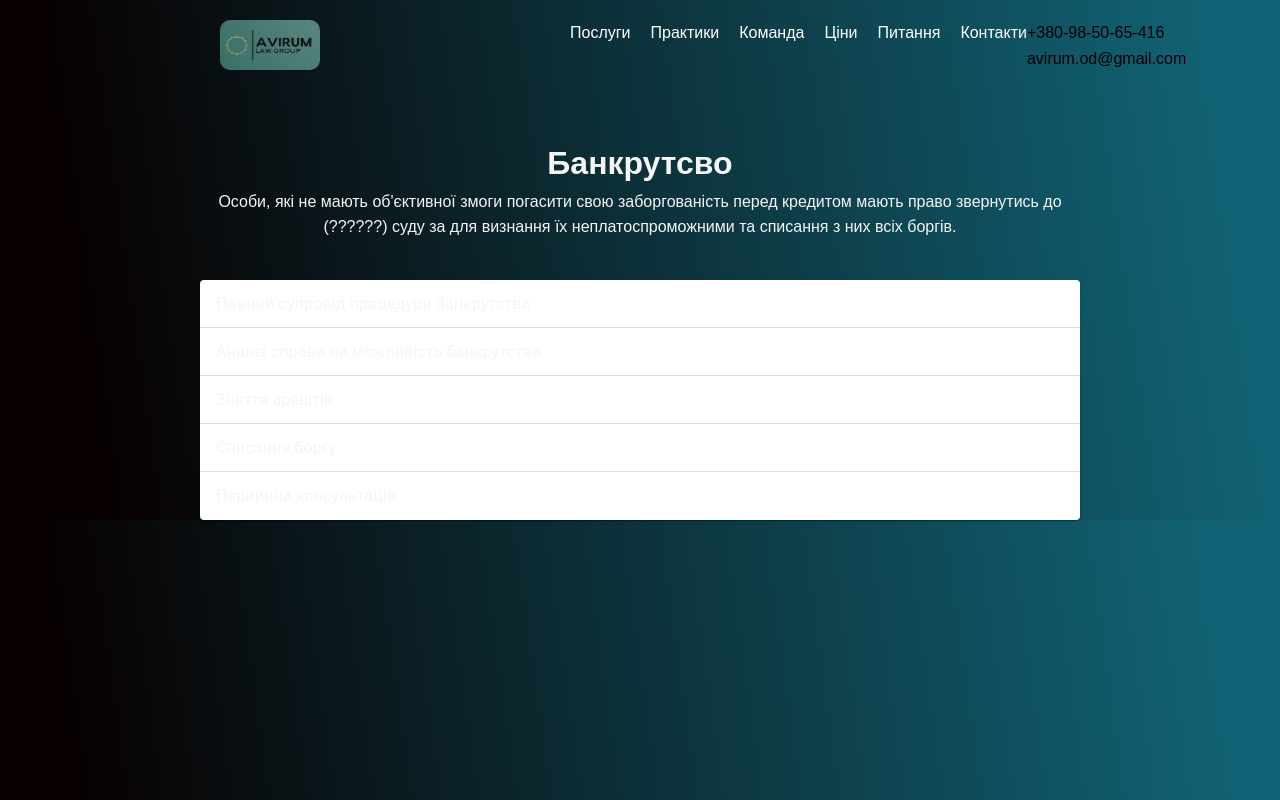
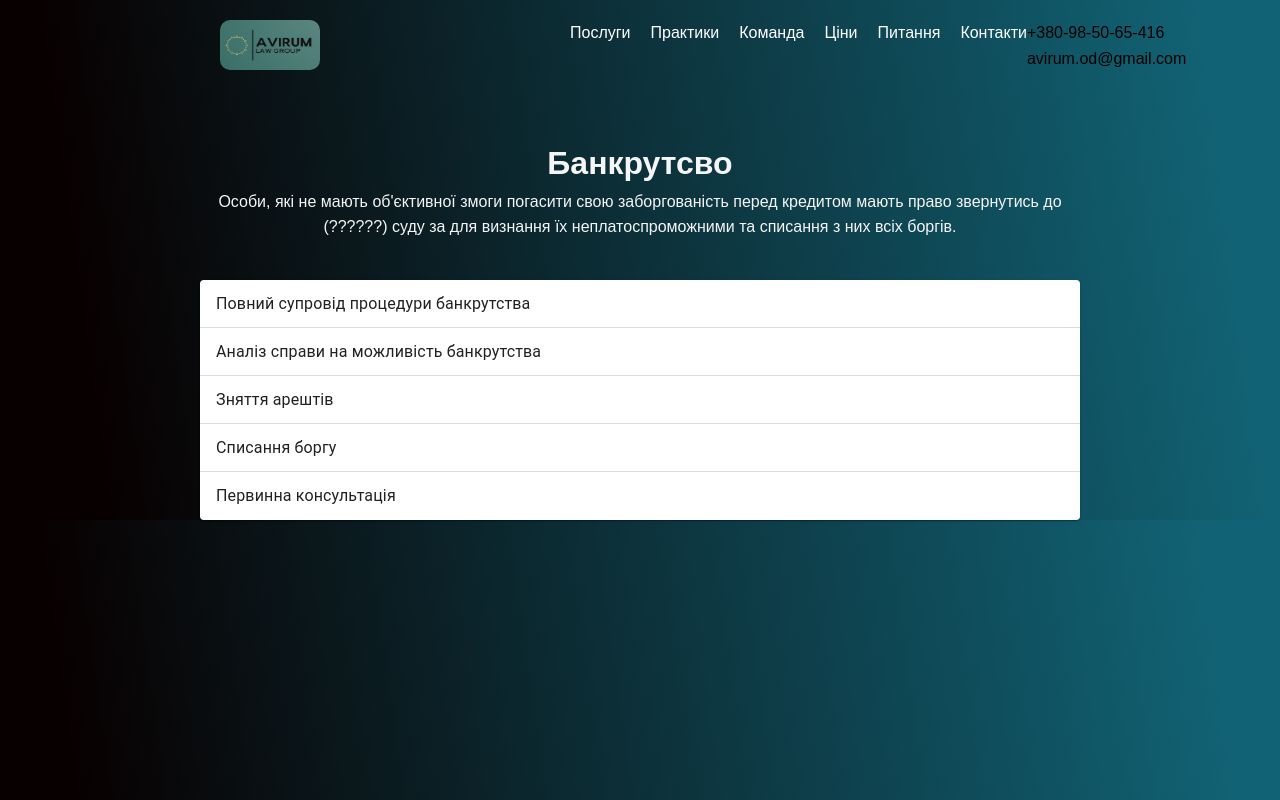
Before and after one commit to npscxs/avirum, a React (Vite) app: page /bankruptcy in a window 1280 px wide. Built offline with nearby package versions, Linux system fonts and the light colour scheme; some icons are missing; a web font is replaced by a local one.

Commit message:
Update Bankruptcy.module.css

```diff
--- a/src/pages/bankruptcy/Bankruptcy.module.css
+++ b/src/pages/bankruptcy/Bankruptcy.module.css
@@ -12,5 +12,5 @@
 .accordionTitle {
   font-size: 1.5rem;
   font-weight: bold;
-  color: whitesmoke;
+  /* color: whitesmoke; */
 }
```
